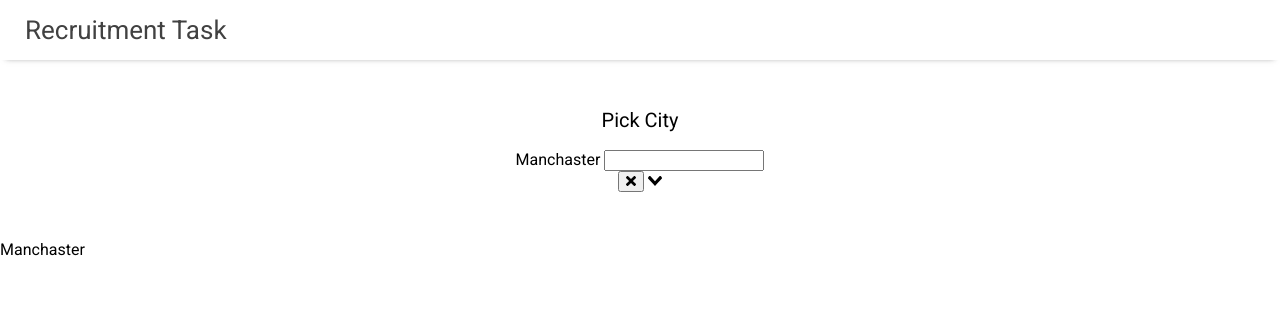
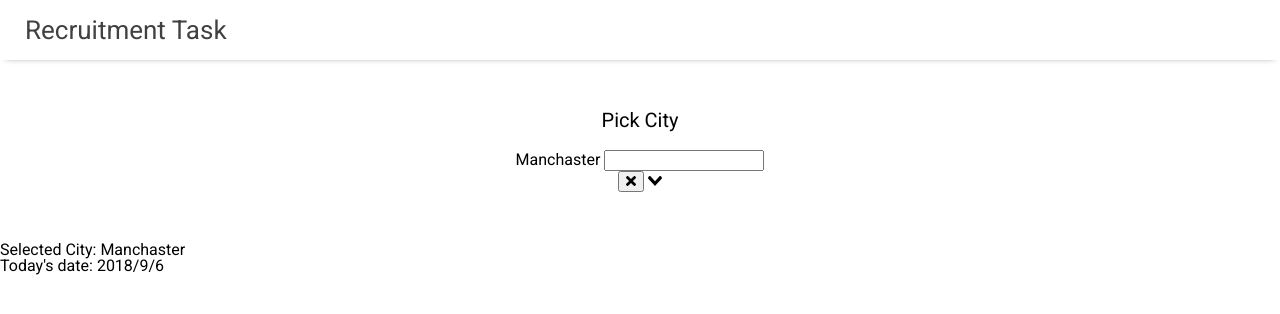
Before and after one commit to Radek-Wawrzyk/Recruitment-Weather-App, a Vue app: page / in a window 1280 px wide. Shown: the top 314 px of the page. Built offline with nearby package versions, Linux system fonts and the light colour scheme.

Commit message:
Add - Today's Date for metaWeather API

```diff
--- a/src/App.vue
+++ b/src/App.vue
@@ -5,7 +5,8 @@
       <h2 class="app-select-title">Pick City</h2>
       <v-select v-model="selected" :options="options"></v-select>
     </div>
-    <p>{{selected.label}}</p>
+    <p>Selected City: {{selected.label}}</p>
+    <p>Today's date: {{date}}</p>
   </div>
 </template>
 
@@ -26,7 +27,19 @@ export default {
         {id: 2, label: 'Berlin'},
       ],
       selected: {id: 1, label: 'Manchaster'},
+      date: ''
     }
+  },
+  created: function() {
+    //Get current user's date
+    const date = new Date();
+    const year = date.getFullYear();
+    const month = date.getMonth()+1;
+    const day = date.getDate();
+
+    //Set Date
+    let currentDate = year + '/' + month + '/' + day;
+    this.date = currentDate;
   }
 }
 
```
